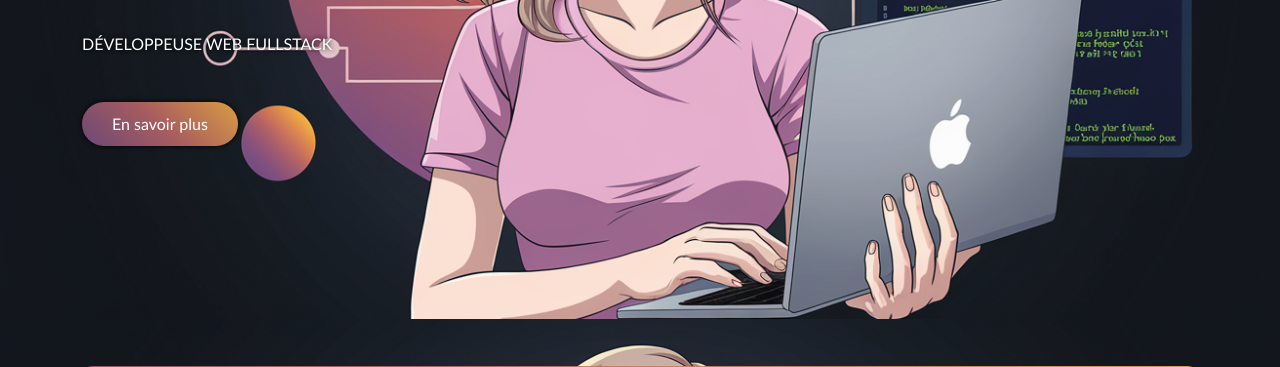
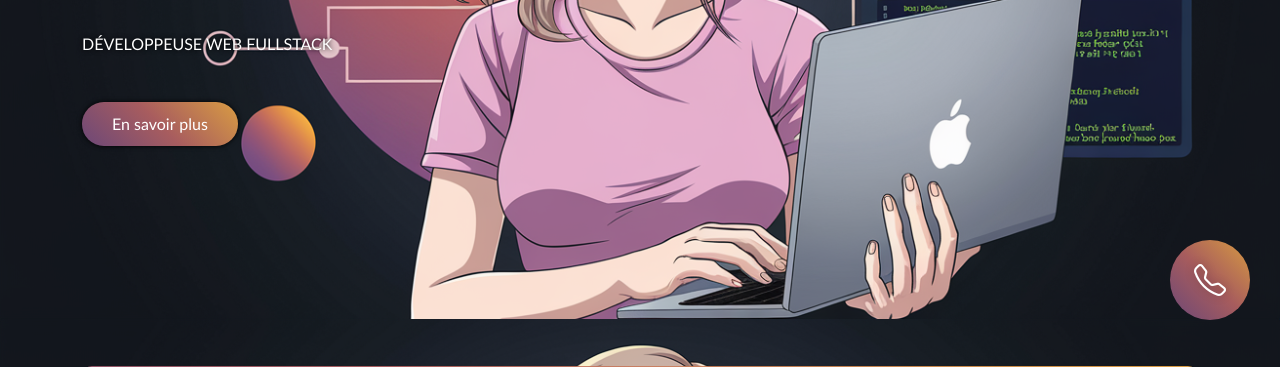
Before and after one commit to Webilys/CV, a PHP site: page / in a window 1280 px wide. Shown: the part 440-807 px from the top of the page. Run offline with PHP 8.4, Linux system fonts and the light colour scheme.

Commit message:
03/02/2025 18:35

```diff
--- /dev/null
+++ b/assets/css/components/_buttonCall.scss
@@ -0,0 +1,21 @@
+#button-call-fixed {
+  position: fixed;
+  bottom: 40px;
+  right: 30px;
+  width: 80px;
+  height: 80px;
+  border-radius: 50%;
+  background: $degradeOverlay;
+  color: $white;
+  text-shadow: 0 0 10px $blackShadow;
+  font-size: 2rem;
+  display: flex;
+  justify-content: center;
+  align-items: center;
+  transition: 0.2s;
+
+  &:hover {
+    background: $degradeOverlay2;
+    transform: scale(1.1);
+  }
+}
--- a/assets/css/index.css
+++ b/assets/css/index.css
@@ -216,6 +216,35 @@ a {
   font-weight: bold;
   font-size: 1rem;
   color: #fff;
+}
+
+#button-call-fixed {
+  position: fixed;
+  bottom: 40px;
+  right: 30px;
+  width: 80px;
+  height: 80px;
+  border-radius: 50%;
+  background: linear-gradient(45deg, rgba(118, 77, 130, 0.9), rgba(184, 100, 101, 0.9), rgba(238, 170, 70, 0.9));
+  color: #fff;
+  text-shadow: 0 0 10px rgba(0, 0, 0, 0.25);
+  font-size: 2rem;
+  display: -webkit-box;
+  display: -ms-flexbox;
+  display: flex;
+  -webkit-box-pack: center;
+      -ms-flex-pack: center;
+          justify-content: center;
+  -webkit-box-align: center;
+      -ms-flex-align: center;
+          align-items: center;
+  -webkit-transition: 0.2s;
+  transition: 0.2s;
+}
+#button-call-fixed:hover {
+  background: linear-gradient(45deg, rgba(238, 170, 70, 0.9), rgba(184, 100, 101, 0.9), rgba(118, 77, 130, 0.9));
+  -webkit-transform: scale(1.1);
+          transform: scale(1.1);
 }
 
 header {
--- a/assets/css/index.scss
+++ b/assets/css/index.scss
@@ -3,6 +3,7 @@
 @import "./components/buttons";
 @import "./components/portfolio";
 @import "./components/contact";
+@import "./components/buttonCall";
 @import "./layout/header";
 @import "./layout/footer";
 @import "./pages/home";
--- a/assets/js/index.js
+++ b/assets/js/index.js
@@ -2,6 +2,7 @@
 
 const btnAboutUs = document.getElementById("btn-about-us");
 const btnContact = document.getElementById("button-contact");
+const buttonCallFixed = document.getElementById("button-call-fixed");
 
 btnAboutUs.addEventListener("click", () => {
   window.location.href = "./index.php#a-propos";
@@ -9,6 +10,10 @@ btnAboutUs.addEventListener("click", () => {
 
 btnContact.addEventListener("click", () => {
   window.location.href = "./index.php#contact";
+});
+
+buttonCallFixed.addEventListener("click", () => {
+  window.location.href = "tel:+33666430997";
 });
 
 //----------------------Gallery-------------------------------------------
--- a/index.php
+++ b/index.php
@@ -438,6 +438,9 @@
         <a href="#">Mentions légales</a> | <a href="#">Confidentialité</a>
       </p>
     </footer>
+    <div id="button-call-fixed">
+      <i class="bi bi-telephone"></i>
+    </div>
   </div>
   <script src="https://cdn.jsdelivr.net/npm/bootstrap@5.3.3/dist/js/bootstrap.bundle.min.js"
     integrity="sha384-YvpcrYf0tY3lHB60NNkmXc5s9fDVZLESaAA55NDzOxhy9GkcIdslK1eN7N6jIeHz"
```
Also changed, not shown: 1 other file.
